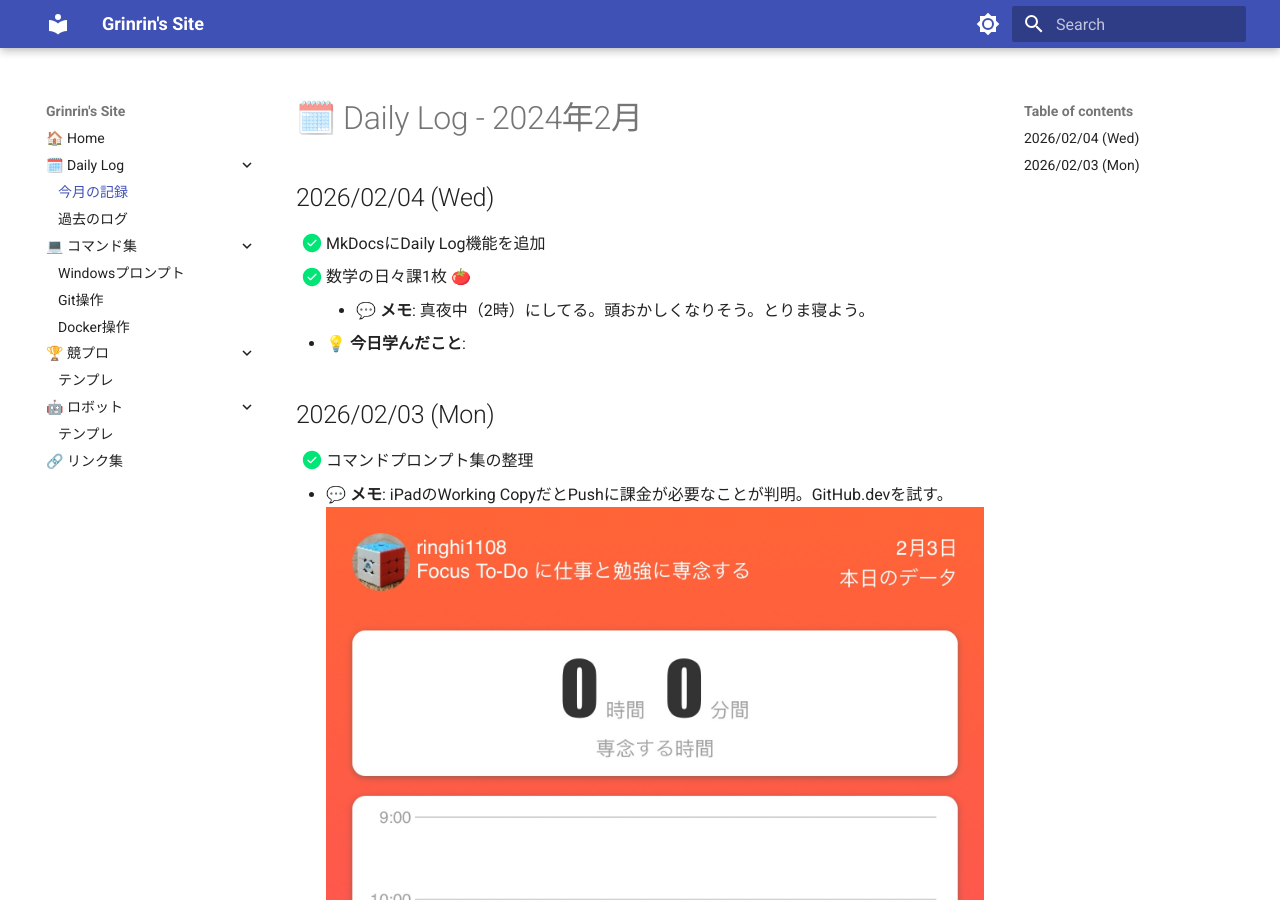
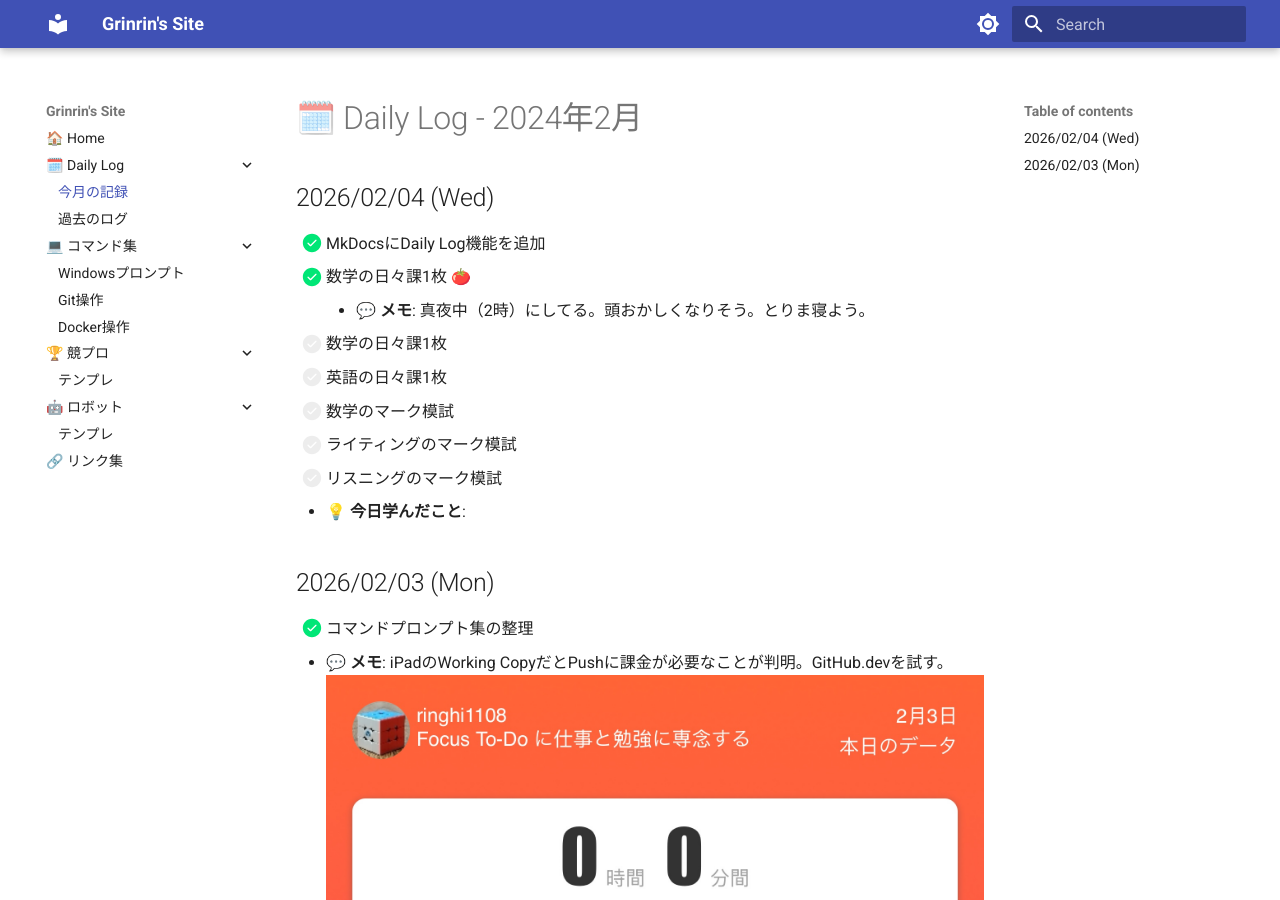
Before and after one commit to Grinrin1108/my-site, an MkDocs documentation site: the page built from docs/daily/2026-02.md, in a window 1280 px wide and 900 px high. Built offline with MkDocs 1.6.1 and Material for MkDocs 9.7.7, drawn with Linux system fonts in a browser that asks for light colours.

Commit message:
2026/02/04 14:45

```diff
--- a/docs/daily/2026-02.md
+++ b/docs/daily/2026-02.md
@@ -4,6 +4,11 @@
 - [x] MkDocsにDaily Log機能を追加
 - [x] 数学の日々課1枚 🍅
     - 💬 **メモ**: 真夜中（2時）にしてる。頭おかしくなりそう。とりま寝よう。
+- [ ] 数学の日々課1枚
+- [ ] 英語の日々課1枚
+- [ ] 数学のマーク模試
+- [ ] ライティングのマーク模試
+- [ ] リスニングのマーク模試
 - 💡 **今日学んだこと**:
 
 ## 2026/02/03 (Mon)
```
